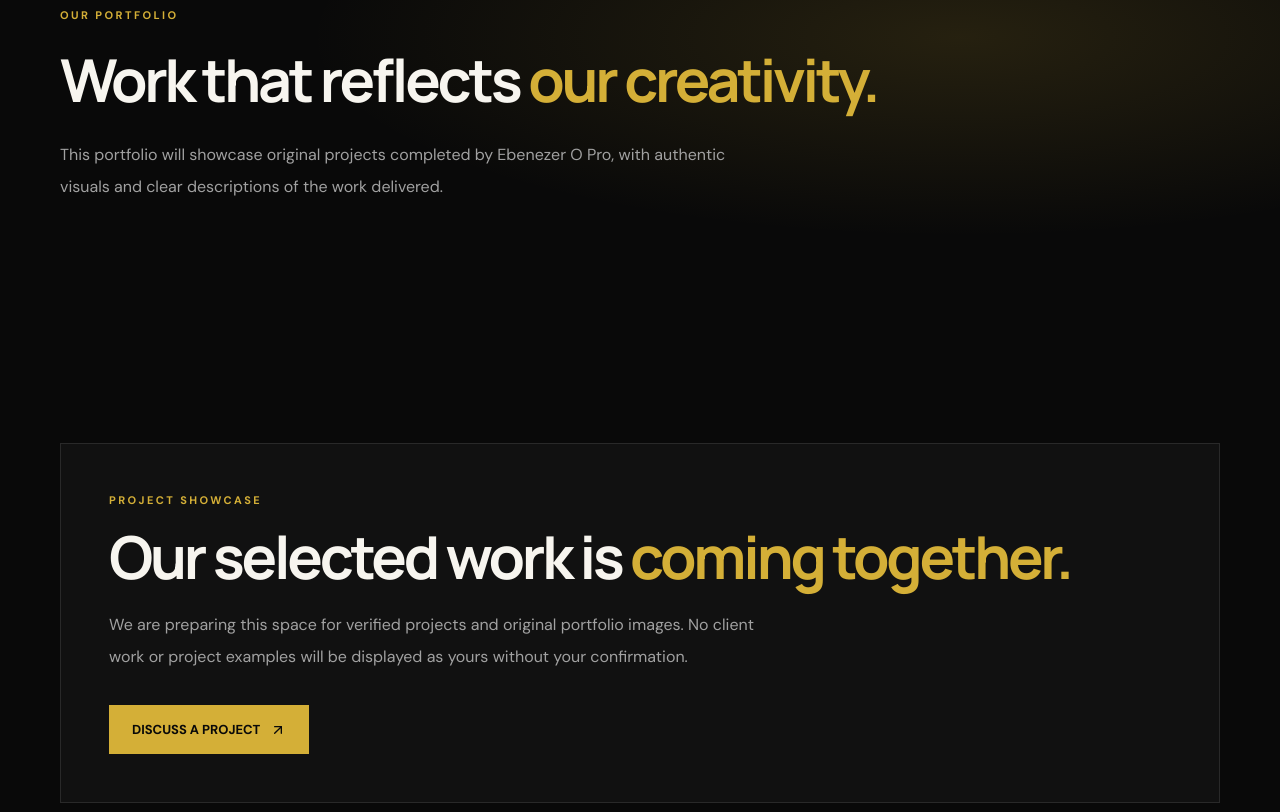
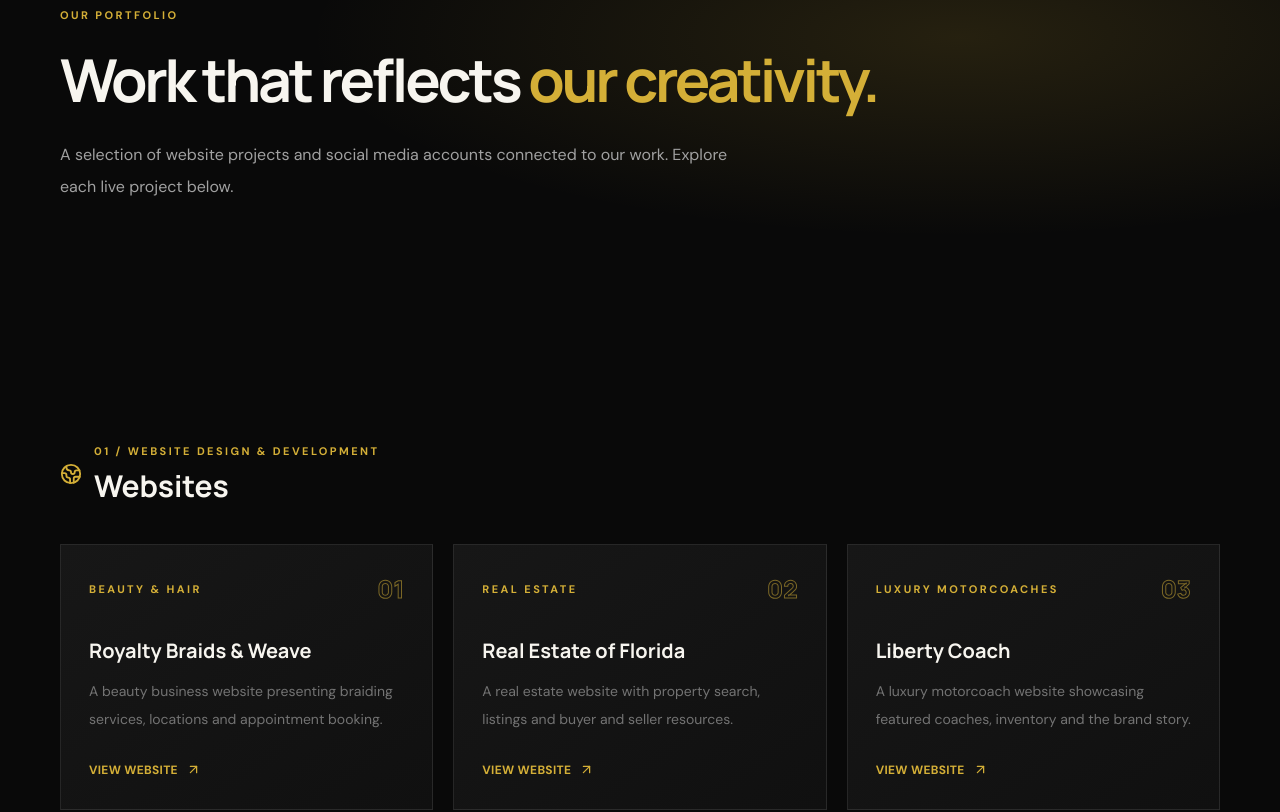
Before and after one commit to omoladedavidebenezer-spec/ebenezer-o-pro-website, a Next.js app: page /portfolio in a window 1280 px wide. Shown: the part 200-1012 px from the top of the page. Built offline with nearby package versions, Linux system fonts and the light colour scheme.

Commit message:
Add verified website and social media portfolio links

```diff
--- a/app/portfolio/page.tsx
+++ b/app/portfolio/page.tsx
@@ -1,7 +1,43 @@
 import Link from "next/link";
-import { ArrowUpRight } from "lucide-react";
+import { ArrowUpRight, Globe2, Instagram, Video } from "lucide-react";
 import { PageFrame } from "@/components/site-shell";
 
-export const metadata = { title: "Portfolio | Ebenezer O Pro", description: "Explore selected original projects by Ebenezer O Pro." };
+export const metadata = {
+  title: "Portfolio | Ebenezer O Pro",
+  description: "Explore website design, social media management and creative video work by Ebenezer O Pro."
+};
 
-export default function PortfolioPage(){return <PageFrame><section className="hero-grid hero-glow py-24 md:py-32"><div className="container"><p className="eyebrow mb-6">OUR PORTFOLIO</p><h1 className="section-title max-w-4xl text-5xl md:text-7xl">Work that reflects <span className="gold-text">our creativity.</span></h1><p className="mt-7 max-w-2xl leading-8 text-neutral-400">This portfolio will showcase original projects completed by Ebenezer O Pro, with authentic visuals and clear descriptions of the work delivered.</p></div></section><section className="section"><div className="container border border-white/10 bg-[#111] p-8 md:p-12"><p className="eyebrow mb-4">PROJECT SHOWCASE</p><h2 className="section-title text-3xl md:text-4xl">Our selected work is <span className="gold-text">coming together.</span></h2><p className="mt-5 max-w-2xl leading-8 text-neutral-400">We are preparing this space for verified projects and original portfolio images. No client work or project examples will be displayed as yours without your confirmation.</p><Link href="/contact" className="gold-button mt-8">DISCUSS A PROJECT <ArrowUpRight size={16}/></Link></div></section></PageFrame>}
+const websites = [
+  { name: "Royalty Braids & Weave", type: "Beauty & Hair", url: "https://www.royaltybraidsandweave.com/", detail: "A beauty business website presenting braiding services, locations and appointment booking." },
+  { name: "Real Estate of Florida", type: "Real Estate", url: "https://www.realestateofflorida.com/", detail: "A real estate website with property search, listings and buyer and seller resources." },
+  { name: "Liberty Coach", type: "Luxury Motorcoaches", url: "https://libertycoach.com/", detail: "A luxury motorcoach website showcasing featured coaches, inventory and the brand story." },
+  { name: "Live Florida Realty", type: "Real Estate", url: "https://www.liveflrealty.com/", detail: "A real estate brokerage website introducing the team and its Central Florida services." },
+  { name: "Enhance Braiding Salon", type: "Beauty & Hair", url: "https://enhancebraidingsalon.com/", detail: "A salon website highlighting specialist braiding services, helpful information and appointment booking." }
+];
+
+const social = [
+  { name: "PT Prunchy", url: "https://www.instagram.com/pt_prunchy/", type: "Fitness & Lifestyle" },
+  { name: "Mariolaw EliteFit", url: "https://www.instagram.com/mariolaw_elitefit/", type: "Fitness" },
+  { name: "Baeckerei Müsch", url: "https://www.instagram.com/baeckerei_muesch/", type: "Bakery" }
+];
+
+function ProjectLink({ url, children }: { url: string; children: React.ReactNode }) {
+  return <a href={url} target="_blank" rel="noopener noreferrer" className="inline-flex items-center gap-2 text-xs font-bold tracking-wide gold-text hover:text-white">{children} <ArrowUpRight size={15}/></a>;
+}
+
+export default function PortfolioPage() {
+  return <PageFrame><main>
+    <section className="hero-grid hero-glow py-24 md:py-32"><div className="container"><p className="eyebrow mb-6">OUR PORTFOLIO</p><h1 className="section-title max-w-4xl text-5xl md:text-7xl">Work that reflects <span className="gold-text">our creativity.</span></h1><p className="mt-7 max-w-2xl leading-8 text-neutral-400">A selection of website projects and social media accounts connected to our work. Explore each live project below.</p></div></section>
+    <section className="section"><div className="container">
+      <div className="mb-10 flex items-center gap-3"><Globe2 className="gold-text" size={22}/><div><p className="eyebrow">01 / WEBSITE DESIGN & DEVELOPMENT</p><h2 className="mt-2 font-display text-3xl font-bold">Websites</h2></div></div>
+      <div className="grid gap-5 md:grid-cols-2 xl:grid-cols-3">{websites.map((p, i) => <article key={p.name} className="service-card flex min-h-[245px] flex-col p-7"><div className="flex items-center justify-between"><span className="eyebrow">{p.type}</span><span className="number-outline font-display text-2xl font-extrabold">0{i + 1}</span></div><h3 className="mt-8 font-display text-xl font-bold">{p.name}</h3><p className="mt-3 flex-1 text-sm leading-7 text-neutral-500">{p.detail}</p><div className="mt-6"><ProjectLink url={p.url}>VIEW WEBSITE</ProjectLink></div></article>)}</div>
+    </div></section>
+    <section className="section bg-[#0e0e0e]"><div className="container">
+      <div className="mb-10 flex items-center gap-3"><Instagram className="gold-text" size={22}/><div><p className="eyebrow">02 / SOCIAL MEDIA MANAGEMENT</p><h2 className="mt-2 font-display text-3xl font-bold">Social media</h2></div></div>
+      <p className="mb-8 max-w-2xl leading-7 text-neutral-500">Explore these Instagram profiles connected to our social media management work.</p>
+      <div className="grid gap-5 md:grid-cols-3">{social.map((p, i) => <article key={p.name} className="service-card p-7"><span className="eyebrow">0{i + 1} / {p.type}</span><h3 className="mt-7 font-display text-xl font-bold">{p.name}</h3><div className="mt-6"><ProjectLink url={p.url}>VIEW INSTAGRAM PROFILE</ProjectLink></div></article>)}</div>
+    </div></section>
+    <section className="section"><div className="container"><div className="mb-8 flex items-center gap-3"><Video className="gold-text" size={22}/><div><p className="eyebrow">03 / AI VIDEO & CREATIVE ADVERTISING</p><h2 className="mt-2 font-display text-3xl font-bold">Video projects</h2></div></div><div className="border border-white/10 bg-[#111] p-8 md:p-10"><p className="max-w-2xl leading-8 text-neutral-400">AI video commercials and creative advertising samples will be added here when the video files are provided.</p><p className="mt-3 text-sm text-neutral-600">Video previews coming soon.</p></div></div></section>
+    <section className="section bg-[#17140c]"><div className="container flex flex-col items-start justify-between gap-7 md:flex-row md:items-center"><div><p className="eyebrow mb-4">HAVE A PROJECT IN MIND?</p><h2 className="section-title text-3xl md:text-4xl">Let’s create something <span className="gold-text">great.</span></h2></div><Link href="/contact" className="gold-button">LET’S TALK <ArrowUpRight size={16}/></Link></div></section>
+  </main></PageFrame>;
+}
```
